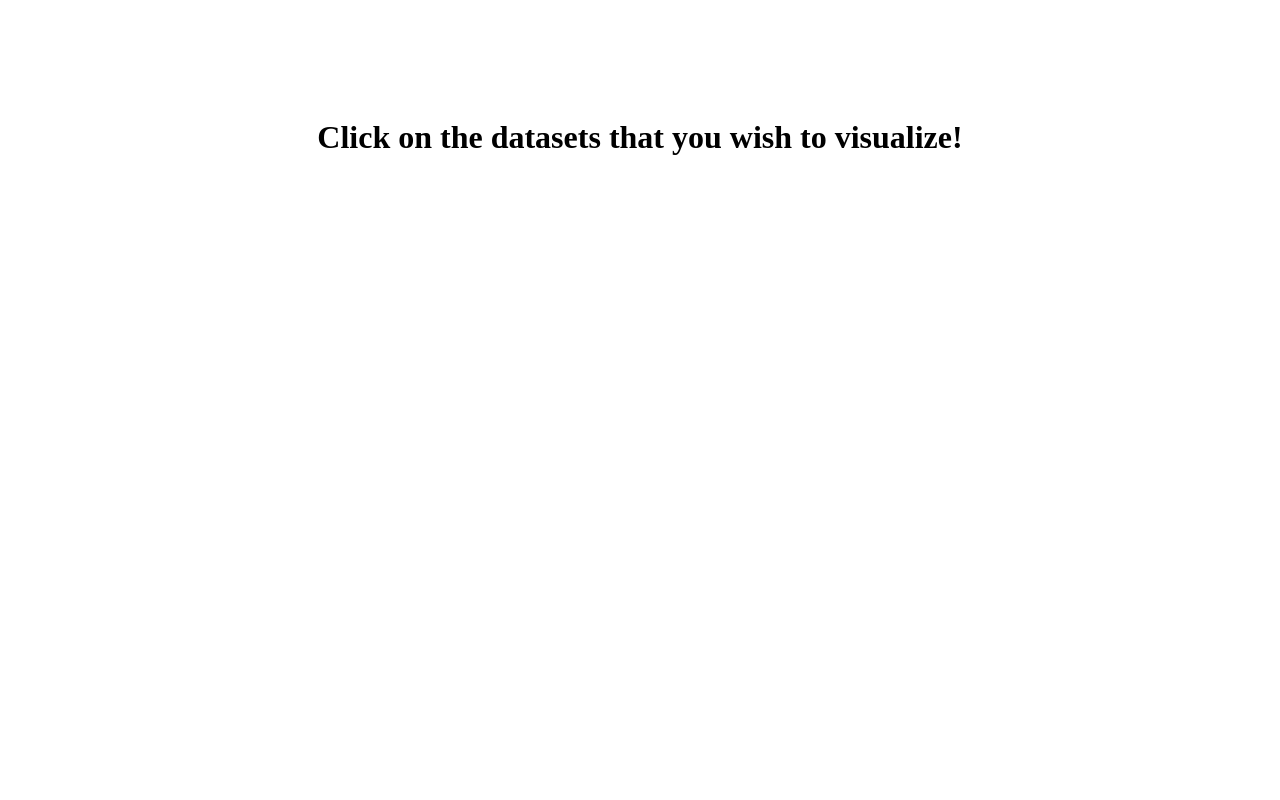
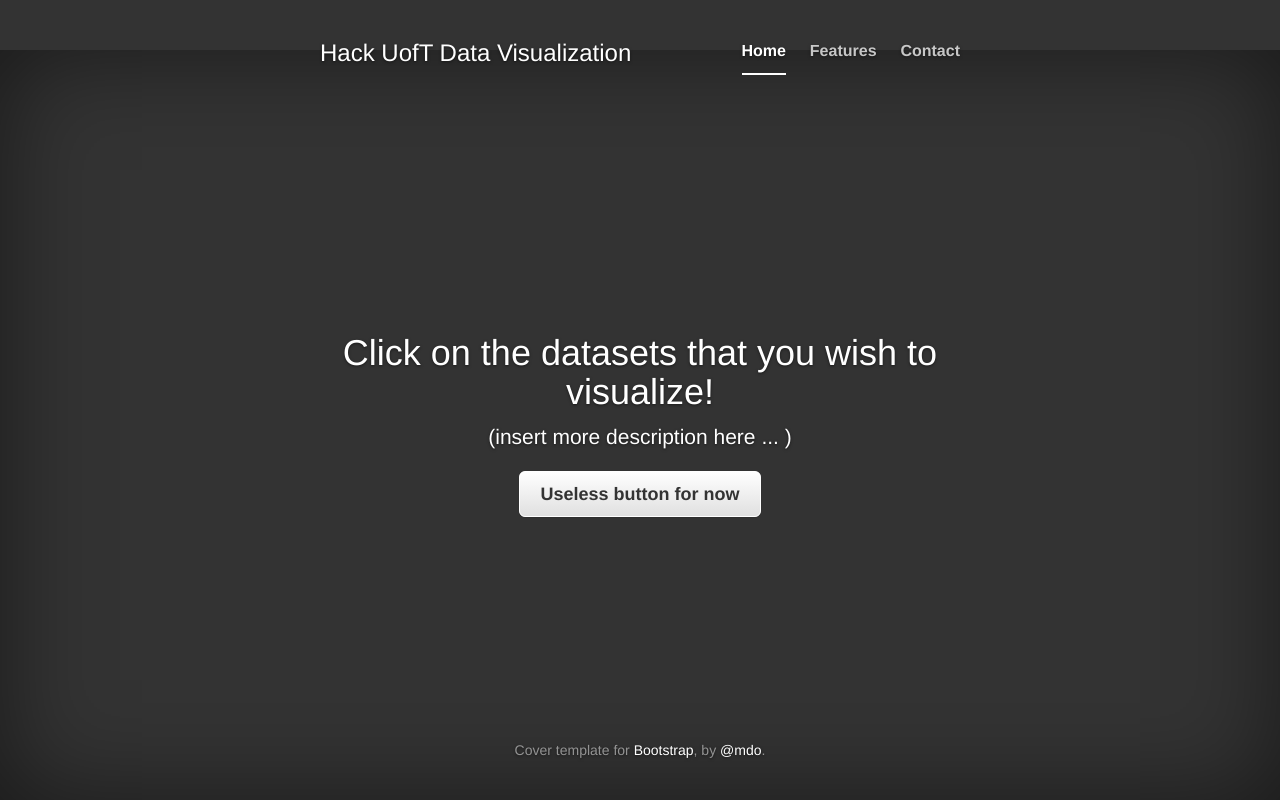
Before and after one commit to fanbeatsman/HackUofT, a website: page public/index.html in a window 1280 px wide. Drawn offline with nearby package versions, Linux system fonts and the light colour scheme.

Commit message:
add basic bootstrap template

```diff
--- /dev/null
+++ b/public/css/cover.css
@@ -0,0 +1,163 @@
+/*
+ * Globals
+ */
+
+/* Links */
+a,
+a:focus,
+a:hover {
+  color: #fff;
+}
+
+/* Custom default button */
+.btn-default,
+.btn-default:hover,
+.btn-default:focus {
+  color: #333;
+  text-shadow: none; /* Prevent inheritence from `body` */
+  background-color: #fff;
+  border: 1px solid #fff;
+}
+
+
+/*
+ * Base structure
+ */
+
+html,
+body {
+  height: 100%;
+  background-color: #333;
+}
+body {
+  color: #fff;
+  text-align: center;
+  text-shadow: 0 1px 3px rgba(0,0,0,.5);
+}
+
+/* Extra markup and styles for table-esque vertical and horizontal centering */
+.site-wrapper {
+  display: table;
+  width: 100%;
+  height: 100%; /* For at least Firefox */
+  min-height: 100%;
+  -webkit-box-shadow: inset 0 0 100px rgba(0,0,0,.5);
+          box-shadow: inset 0 0 100px rgba(0,0,0,.5);
+}
+.site-wrapper-inner {
+  display: table-cell;
+  vertical-align: top;
+}
+.cover-container {
+  margin-right: auto;
+  margin-left: auto;
+}
+
+/* Padding for spacing */
+.inner {
+  padding: 30px;
+}
+
+
+/*
+ * Header
+ */
+.masthead-brand {
+  margin-top: 10px;
+  margin-bottom: 10px;
+}
+
+.masthead-nav > li {
+  display: inline-block;
+}
+.masthead-nav > li + li {
+  margin-left: 20px;
+}
+.masthead-nav > li > a {
+  padding-right: 0;
+  padding-left: 0;
+  font-size: 16px;
+  font-weight: bold;
+  color: #fff; /* IE8 proofing */
+  color: rgba(255,255,255,.75);
+  border-bottom: 2px solid transparent;
+}
+.masthead-nav > li > a:hover,
+.masthead-nav > li > a:focus {
+  background-color: transparent;
+  border-bottom-color: #a9a9a9;
+  border-bottom-color: rgba(255,255,255,.25);
+}
+.masthead-nav > .active > a,
+.masthead-nav > .active > a:hover,
+.masthead-nav > .active > a:focus {
+  color: #fff;
+  border-bottom-color: #fff;
+}
+
+@media (min-width: 768px) {
+  .masthead-brand {
+    float: left;
+  }
+  .masthead-nav {
+    float: right;
+  }
+}
+
+
+/*
+ * Cover
+ */
+
+.cover {
+  padding: 0 20px;
+}
+.cover .btn-lg {
+  padding: 10px 20px;
+  font-weight: bold;
+}
+
+
+/*
+ * Footer
+ */
+
+.mastfoot {
+  color: #999; /* IE8 proofing */
+  color: rgba(255,255,255,.5);
+}
+
+
+/*
+ * Affix and center
+ */
+
+@media (min-width: 768px) {
+  /* Pull out the header and footer */
+  .masthead {
+    position: fixed;
+    top: 0;
+  }
+  .mastfoot {
+    position: fixed;
+    bottom: 0;
+  }
+  /* Start the vertical centering */
+  .site-wrapper-inner {
+    vertical-align: middle;
+  }
+  /* Handle the widths */
+  .masthead,
+  .mastfoot,
+  .cover-container {
+    width: 100%; /* Must be percentage or pixels for horizontal alignment */
+  }
+}
+
+@media (min-width: 992px) {
+  .masthead,
+  .mastfoot,
+  .cover-container {
+    width: 700px;
+  }
+}
--- a/public/index.html
+++ b/public/index.html
@@ -26,20 +26,55 @@
       // container.appendChild(checkbox);
       // container.appendChild(label);
     </script>
+    <!-- Latest compiled and minified CSS -->
+    <link rel="stylesheet" href="https://maxcdn.bootstrapcdn.com/bootstrap/3.3.2/css/bootstrap.min.css">
+
+    <!-- Optional theme -->
+    <link rel="stylesheet" href="https://maxcdn.bootstrapcdn.com/bootstrap/3.3.2/css/bootstrap-theme.min.css">
+
+    <!-- Latest compiled and minified JavaScript -->
+    <script src="https://maxcdn.bootstrapcdn.com/bootstrap/3.3.2/js/bootstrap.min.js"></script>
+
+    <!-- Custom styles for this template -->
+    <link href="css/cover.css" rel="stylesheet">
   </head>
 
   <body>
-      <div class="container">
-        <!-- for navigation -->
+ <div class="site-wrapper">
+      <div class="site-wrapper-inner">
+        <div class="cover-container">
+          <div class="masthead clearfix">
+            <div class="inner">
+              <h3 class="masthead-brand"> Hack UofT Data Visualization </h3>
+              <!-- NAVIGATION -->
+              <nav>
+                <ul class="nav masthead-nav">
+                  <li class="active"><a href="#">Home</a></li>
+                  <li><a href="#">Features</a></li>
+                  <li><a href="#">Contact</a></li>
+                </ul>
+              </nav>
+            </div>
+          </div>
+
+          <div class="inner cover">
+            <h1 class="cover-heading">Click on the datasets that you wish to visualize!</h1>
+            <p class="lead"> (insert more description here ... )</p>
+            <p class="lead">
+              <a href="#" class="btn btn-lg btn-default"> Useless button for now </a>
+            </p>
+          </div>
+
+          <div class="mastfoot">
+            <div class="inner">
+              <p>Cover template for <a href="http://getbootstrap.com">Bootstrap</a>, by <a href="https://twitter.com/mdo">@mdo</a>.</p>
+            </div>
+          </div>
+
+        </div>
+
       </div>
 
-    <div class="container">
-      <div class="instructions">
-        <h1>Click on the datasets that you wish to visualize!</h1>
-        <div id="checkboxes">
-          <!-- TODO: need to add input checkboxes corresponding to each dataset -->
-        </div>
-      </div>
     </div>
   </body>
 </html>
```
Also changed, not shown: 1 other file.
